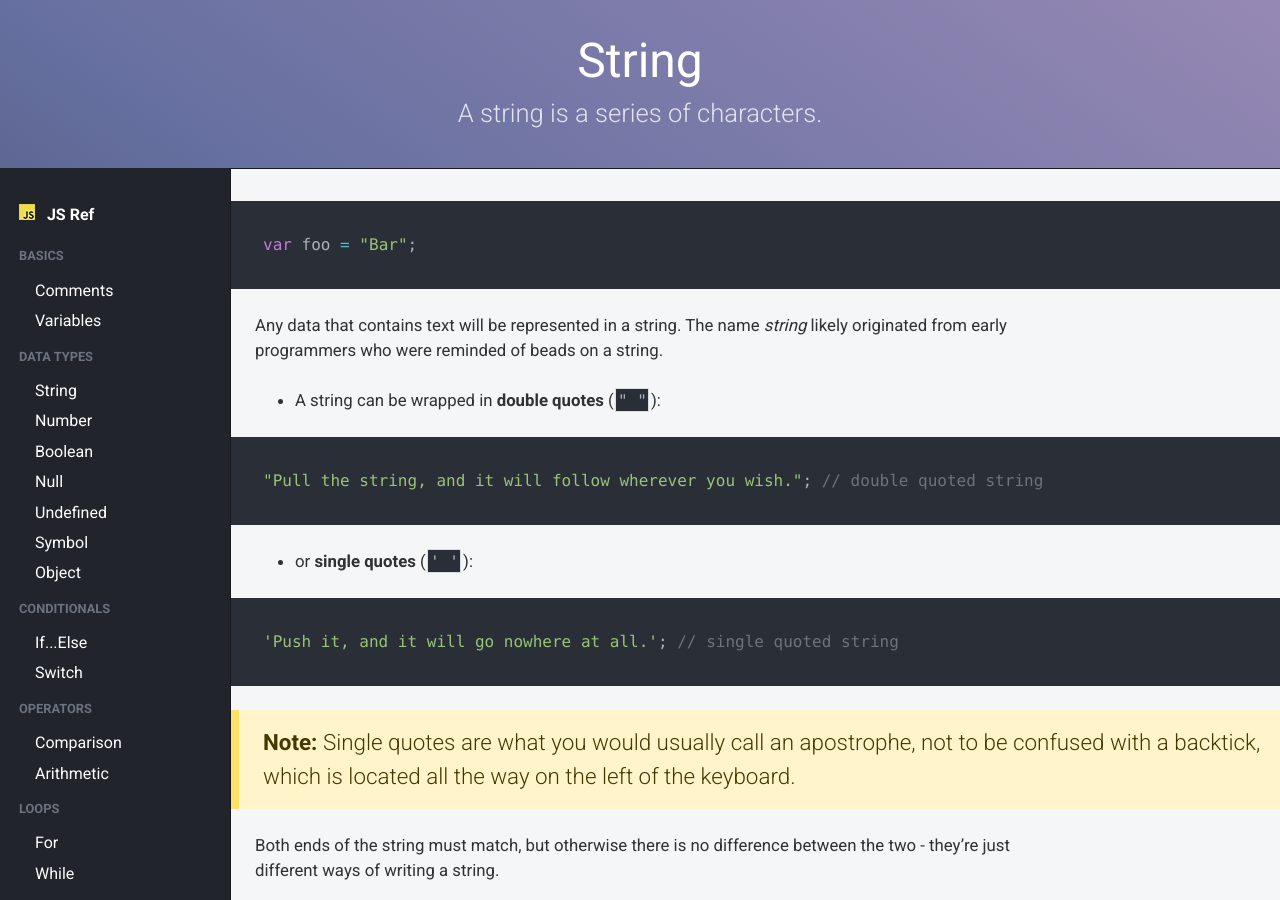
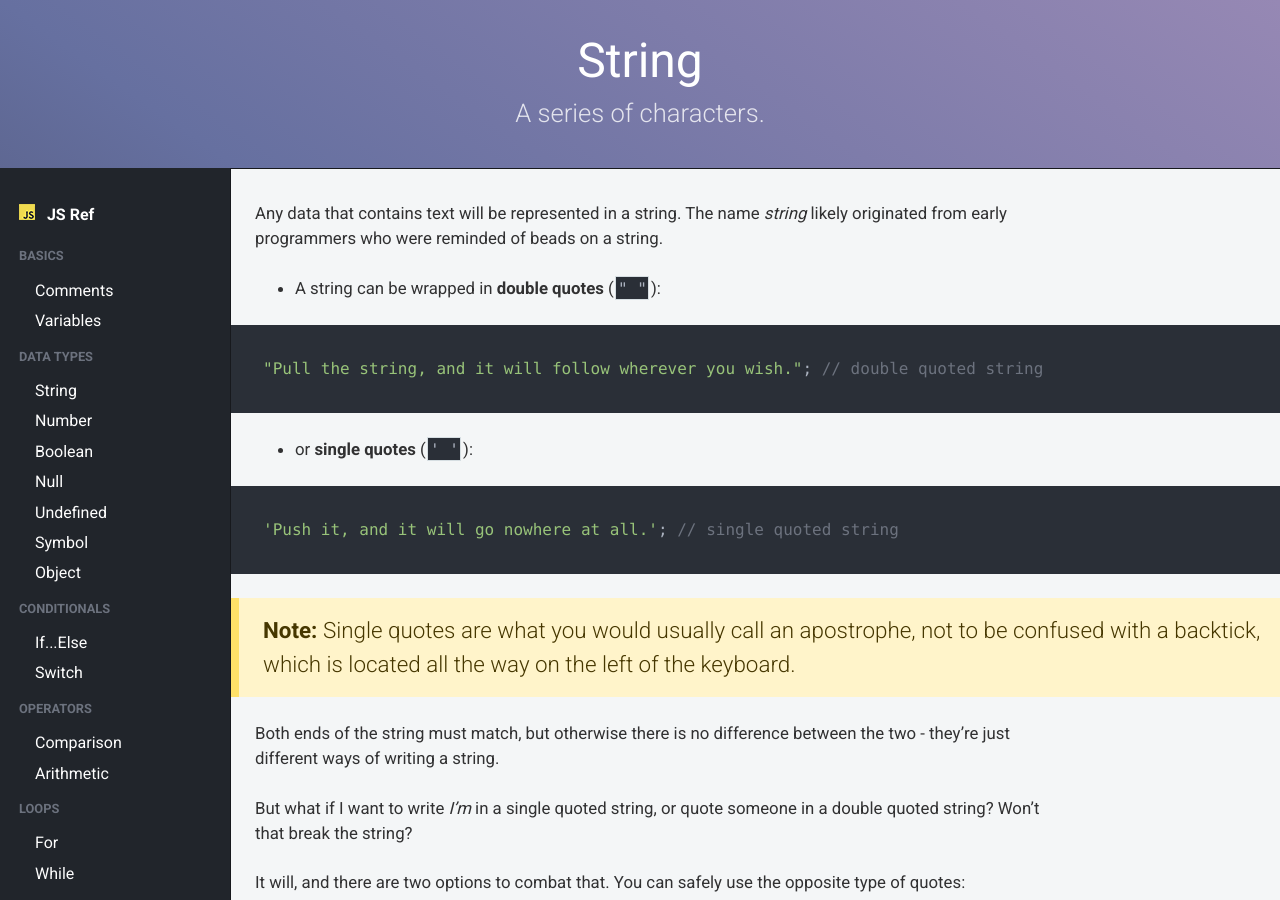
Before and after one commit to KJLarson/snippets, a Jekyll site: the page built from _pages/01_string.md, in a window 1280 px wide and 900 px high. Built offline with Jekyll 4.4.1, drawn with Linux system fonts in a browser that asks for light colours; nearby versions of some CDN libraries.

Commit message:
Update 01_string.md

````diff
--- a/_pages/01_string.md
+++ b/_pages/01_string.md
@@ -1,15 +1,11 @@
 ---
 layout: page
 title: String
-subtitle: A string is a series of characters.
+subtitle: A series of characters.
 categories: data types
 permalink: /string/
 
 ---
-
-```js
-var foo = "Bar";
-```
 
 Any data that contains text will be represented in a string. The name *string* likely originated from early programmers who were reminded of beads on a string.
 
````
